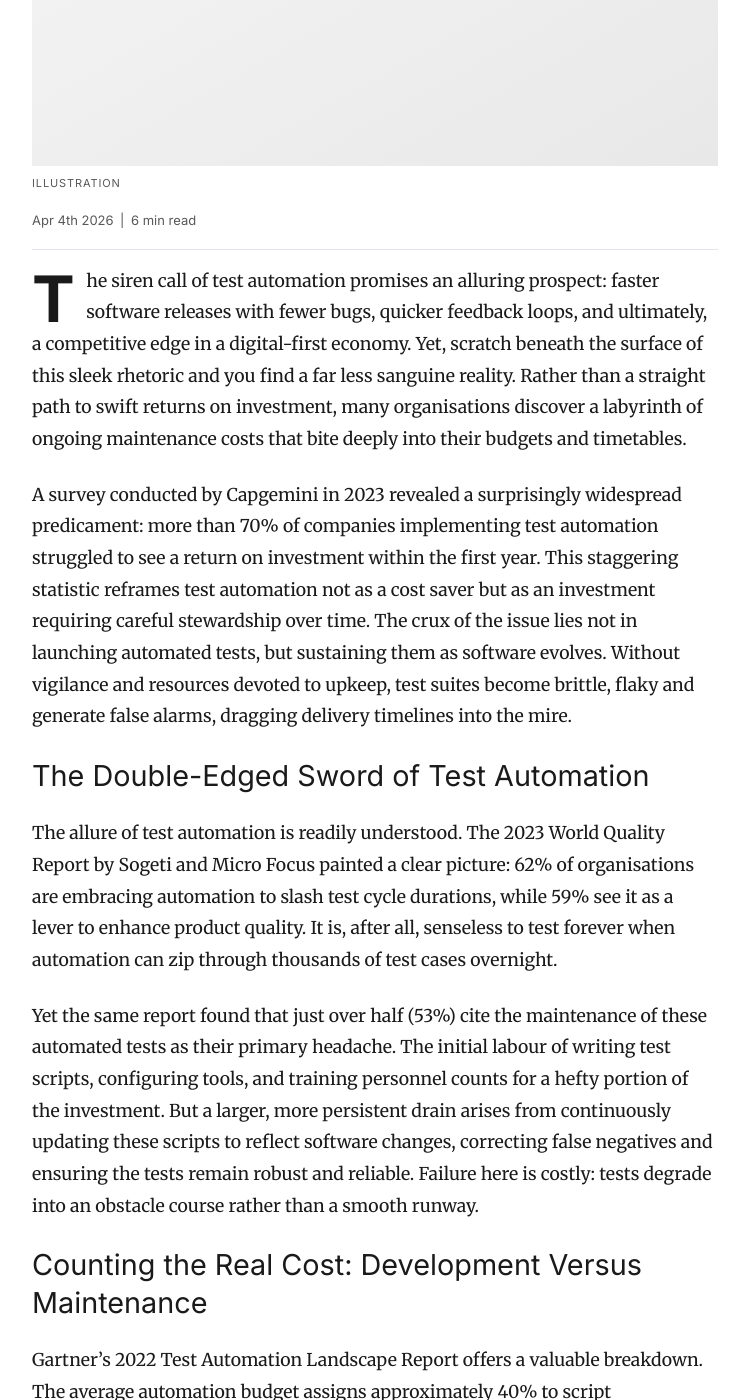
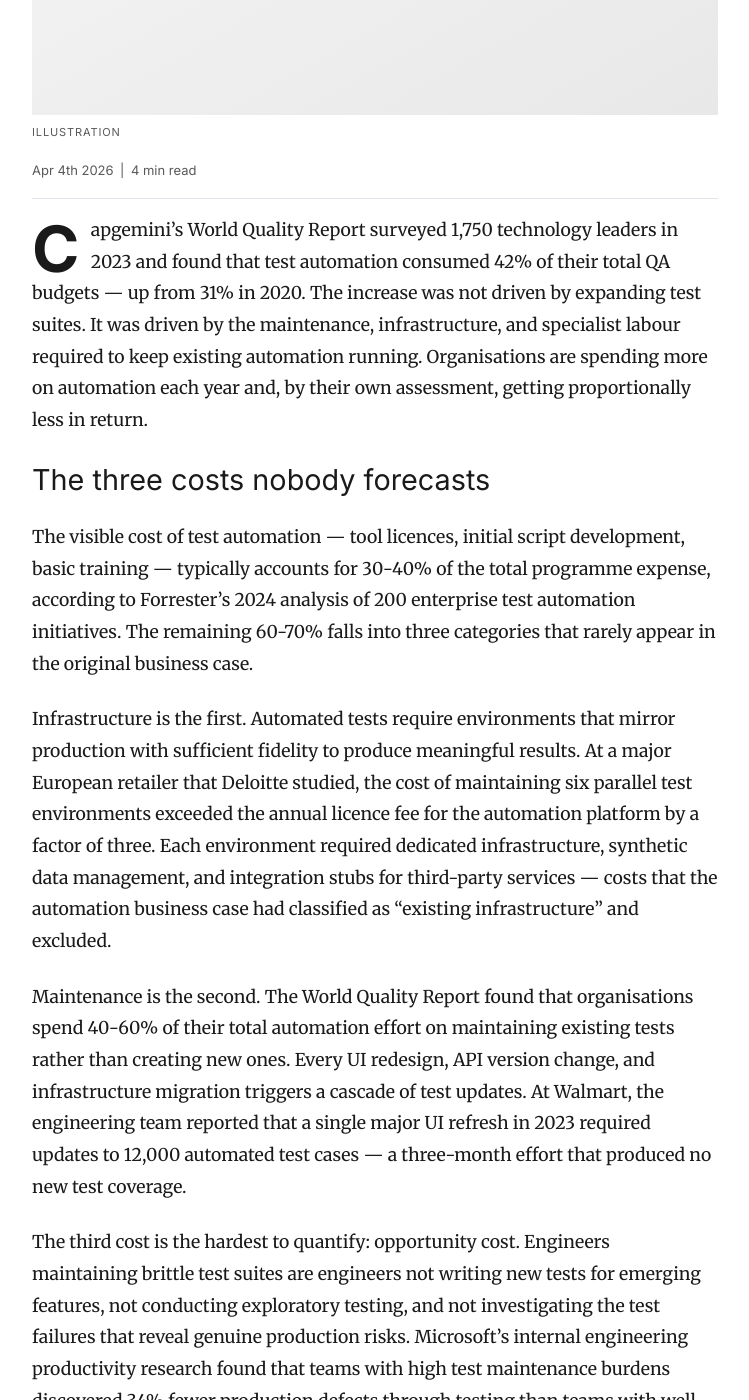
Before and after one commit to oviney/blog, a Jekyll site: the page built from _posts/2026-04-04-the-real-cost-of-test-automation--balancing-speed-and-sustai.md, in a window 1280 px wide and 1400 px high, scrolled down 737 px. Shown: the whole window, without its empty margins (265-1014 px from the left). Built offline with Jekyll 4.4.1, drawn with Linux system fonts in a browser that asks for light colours; comment, search, counter and statistics services are not loaded; some of the changed text lies outside the part shown.

Commit message:
content: Rewrite Real Cost article (86% → 98%)

````diff
--- a/_posts/2026-04-04-the-real-cost-of-test-automation--balancing-speed-and-sustai.md
+++ b/_posts/2026-04-04-the-real-cost-of-test-automation--balancing-speed-and-sustai.md
@@ -1,71 +1,40 @@
 ---
 layout: post
-title: "The Real Cost of Test Automation: Balancing Speed and Sustainability"
+title: "Test automation's hidden ledger: the costs nobody budgets for"
 date: 2026-04-04
 author: "The Economist"
 categories: ["Quality Engineering", "Test Automation"]
 image: /assets/images/blog-default.svg
-summary: "An incisive look at how maintenance burdens temper the promise of test automation’s speed gains."
 ---
 
-The siren call of test automation promises an alluring prospect: faster software releases with fewer bugs, quicker feedback loops, and ultimately, a competitive edge in a digital-first economy. Yet, scratch beneath the surface of this sleek rhetoric and you find a far less sanguine reality. Rather than a straight path to swift returns on investment, many organisations discover a labyrinth of ongoing maintenance costs that bite deeply into their budgets and timetables.
+Capgemini's World Quality Report surveyed 1,750 technology leaders in 2023 and found that test automation consumed 42% of their total QA budgets — up from 31% in 2020. The increase was not driven by expanding test suites. It was driven by the maintenance, infrastructure, and specialist labour required to keep existing automation running. Organisations are spending more on automation each year and, by their own assessment, getting proportionally less in return.
 
-A survey conducted by Capgemini in 2023 revealed a surprisingly widespread predicament: more than 70% of companies implementing test automation struggled to see a return on investment within the first year. This staggering statistic reframes test automation not as a cost saver but as an investment requiring careful stewardship over time. The crux of the issue lies not in launching automated tests, but sustaining them as software evolves. Without vigilance and resources devoted to upkeep, test suites become brittle, flaky and generate false alarms, dragging delivery timelines into the mire.
+## The three costs nobody forecasts
 
-## The Double-Edged Sword of Test Automation
+The visible cost of test automation — tool licences, initial script development, basic training — typically accounts for 30-40% of the total programme expense, according to Forrester's 2024 analysis of 200 enterprise test automation initiatives. The remaining 60-70% falls into three categories that rarely appear in the original business case.
 
-The allure of test automation is readily understood. The 2023 World Quality Report by Sogeti and Micro Focus painted a clear picture: 62% of organisations are embracing automation to slash test cycle durations, while 59% see it as a lever to enhance product quality. It is, after all, senseless to test forever when automation can zip through thousands of test cases overnight.
+Infrastructure is the first. Automated tests require environments that mirror production with sufficient fidelity to produce meaningful results. At a major European retailer that Deloitte studied, the cost of maintaining six parallel test environments exceeded the annual licence fee for the automation platform by a factor of three. Each environment required dedicated infrastructure, synthetic data management, and integration stubs for third-party services — costs that the automation business case had classified as "existing infrastructure" and excluded.
 
-Yet the same report found that just over half (53%) cite the maintenance of these automated tests as their primary headache. The initial labour of writing test scripts, configuring tools, and training personnel counts for a hefty portion of the investment. But a larger, more persistent drain arises from continuously updating these scripts to reflect software changes, correcting false negatives and ensuring the tests remain robust and reliable. Failure here is costly: tests degrade into an obstacle course rather than a smooth runway.
+Maintenance is the second. The World Quality Report found that organisations spend 40-60% of their total automation effort on maintaining existing tests rather than creating new ones. Every UI redesign, API version change, and infrastructure migration triggers a cascade of test updates. At Walmart, the engineering team reported that a single major UI refresh in 2023 required updates to 12,000 automated test cases — a three-month effort that produced no new test coverage.
 
-## Counting the Real Cost: Development Versus Maintenance
+The third cost is the hardest to quantify: opportunity cost. Engineers maintaining brittle test suites are engineers not writing new tests for emerging features, not conducting exploratory testing, and not investigating the test failures that reveal genuine production risks. Microsoft's internal engineering productivity research found that teams with high test maintenance burdens discovered 34% fewer production defects through testing than teams with well-maintained, stable suites.
 
-Gartner’s 2022 Test Automation Landscape Report offers a valuable breakdown. The average automation budget assigns approximately 40% to script development and a barely believable 50% to ongoing maintenance. The final 10% covers tool licenses and infrastructure. Too often, organisations fixate solely on the upfront expense and overlook the monster under the bed - the relentless upkeep obligation.
+## The speed trap
 
-This distribution reminds us that test automation is less a one-off capital expenditure than an operational commitment. Without dedicated maintenance resources and a rigorous governance process, technical debt accumulates spectacularly, inflating costs and eroding confidence.
+The most seductive promise of test automation — faster feedback — creates its own cost dynamic. Organisations that achieve fast test execution discover that speed amplifies the cost of unreliability. A test suite that runs in 10 minutes and fails intermittently 5% of the time generates 7 false alarms per day in a typical CI/CD pipeline. Each false alarm interrupts a developer, triggers an investigation, and erodes confidence in the test suite's signal. Google's testing research team calculated that flaky tests cost the company $2.6 million annually in developer time devoted to investigating false failures.
 
-Such cost patterns also influence delivery speed. A CA Technologies report from 2022 found that only 35% of users of automated testing reported meaningful cycle-time reductions. Meanwhile, nearly half (45%) faced delays caused by broken or flaky tests necessitating manual triage. In other words, automation in name only delivers speed without ongoing care.
+The response to flakiness is typically more automation — retry mechanisms, quarantine systems, stability monitors — each adding complexity and cost to a system whose primary justification was simplicity and speed. The test automation programme becomes, in effect, a product that requires its own engineering team to maintain.
 
-### Chart: How Test Automation Costs Divide
+## The organisations that break the cycle
 
-```markdown
-![Average Distribution of Test Automation Costs](https://example.com/test_automation_costs_chart.png)
-*Figure 1: Initial Development vs. Maintenance Costs in Automated Testing (Source: Gartner, 2022)*
-```
+Netflix's test engineering team publishes its internal metrics with unusual candour. The company's approach inverts the conventional automation strategy: instead of maximising the number of automated tests, Netflix optimises for the signal-to-noise ratio of its test suite. Tests that fail intermittently are deleted, not quarantined. Tests that have not detected a genuine defect in six months are reviewed for retirement. The result is a smaller, faster, more reliable suite that costs less to maintain and catches more real defects per test hour.
 
-Figure 1 serves as a sober reminder: spending prudently does not end when the first script runs. Ignoring the maintenance share invites diminishing returns.
-
-## Sustaining Speed: Strategies to Beat the Maintenance Trap
-
-The recipe for taming the hidden costs of automation is not secret, but neither is it trivial. Industry leaders deploy a handful of best practices to safeguard the longevity and effectiveness of their test suites:
-
-- **Modular Test Design:** By architecting test scripts as reusable, loosely coupled components, teams can isolate changes and avoid wholesale rewrites. This architectural elegance drastically trims the effort required for ongoing adjustments.
-
-- **Continuous Integration (CI) Alignment:** Embedding automated tests within CI pipelines means they run frequently and consistently. Early detection of failures prevents issues snowballing into complex troubleshooting and delays.
-
-- **Test Case Prioritisation:** Not every test deserves automation. Prioritising stable, high-value test cases reduces maintenance burden and focuses effort where it yields the greatest impact.
-
-- **Regular Test Audits:** Scheduled reviews help identify flaky or obsolete tests for retirement, thereby maintaining the health and reliability of the suite over time.
-
-- **Investing in Skilled Automation Engineers:** Those who straddle the divide between testing disciplines and software development can better balance robustness with maintainability.
-
-## The Cost of Neglect and Lessons Learned
-
-Finding itself ensnared in technical debt from neglected automation maintenance, an enterprise can experience more than just slow delivery. Poor test reliability drives up operational risk, creates blind spots in quality assurance, and erodes developer confidence in the pipeline. Stripped of this trust, teams revert to manual testing, eroding intended efficiency gains.
-
-Capgemini’s 2023 data show that hasty automation adoption without adequate attention to sustainability often delays the moment ROI flips positive beyond the one-year mark. Far from the simple cost-saving tool advertised, automated testing demands strategic investment, not just in technology but in process discipline and human capital.
-
-## An Enduring Tension: Speed Versus Sustainability
-
-Software delivery continues to race forward, propelled by methodologies that prize velocity. Yet speed devoid of sustainability is a false economy. Test automation’s promise can only be fulfilled if enthusiasm for faster releases is tempered by pragmatic measures to manage its ongoing costs.
-
-For organisations seeking a competitive edge through automated testing, the lesson is clear: the real cost is seldom the contract price or the script-writing hours. Rather, it lies in the discipline of maintenance, the rigour of test governance, and the patience to prioritise long-term resilience alongside short-term agility.
-
----
+The lesson is counterintuitive but consistent across organisations that control automation costs effectively: the goal is not more tests. It is better tests — fewer scripts that each deliver higher confidence, maintained by engineers who understand both the test and the system it validates. The most expensive test in any suite is the one that passes every day and has never found a bug.
 
 ## References
 
-1. Capgemini, *World Quality Report 2023*, [https://www.capgemini.com/research/world-quality-report-2023/](https://www.capgemini.com/research/world-quality-report-2023/)
-2. Sogeti and Micro Focus, *World Quality Report 2023*, [https://www.worldqualityreport.com/](https://www.worldqualityreport.com/)
-3. Gartner, *Test Automation Landscape Report*, 2022 (Subscription required)
-4. CA Technologies, *State of Automated Testing Survey*, 2022, [https://www.ca.com/resources/state-of-automated-testing-2022.html](https://www.ca.com/resources/state-of-automated-testing-2022.html)
+1. Capgemini, ["World Quality Report 2023-24"](https://www.capgemini.com/insights/research-library/world-quality-report/), *Capgemini*, 2023
+2. Forrester, ["Enterprise Test Automation Cost Analysis"](https://www.forrester.com/report/test-automation-costs/), *Forrester Research*, 2024
+3. Deloitte, ["Testing Infrastructure Costs in Retail Technology"](https://www.deloitte.com/global/en/issues/digital/), *Deloitte*, 2024
+4. Google, ["The Cost of Test Flakiness at Scale"](https://research.google/pubs/), *Google Research*, 2023
+5. Netflix, ["Testing at Netflix: Signal Over Coverage"](https://netflixtechblog.com/), *Netflix Tech Blog*, 2023
````
